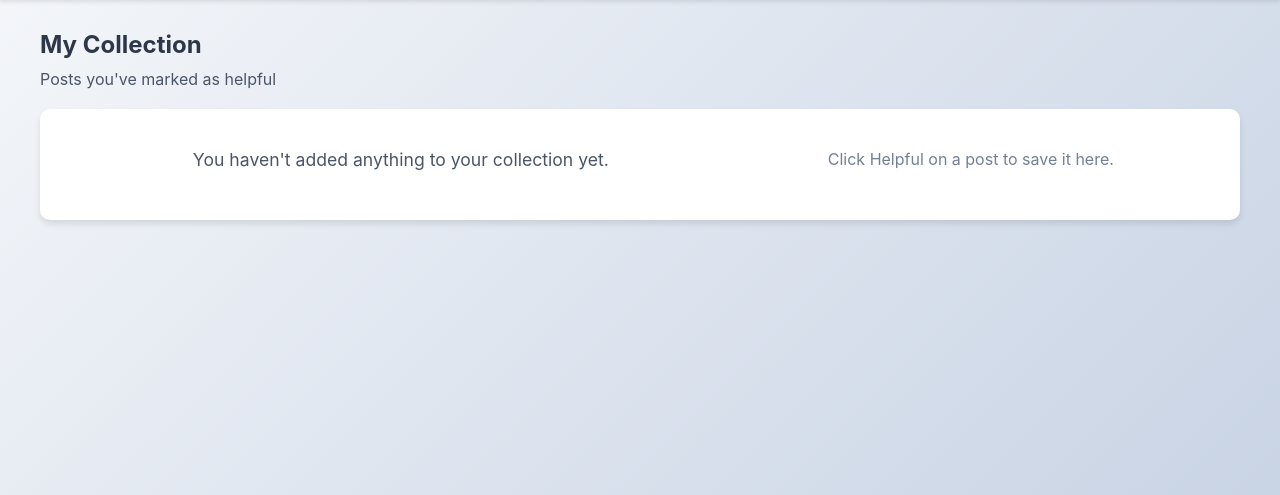
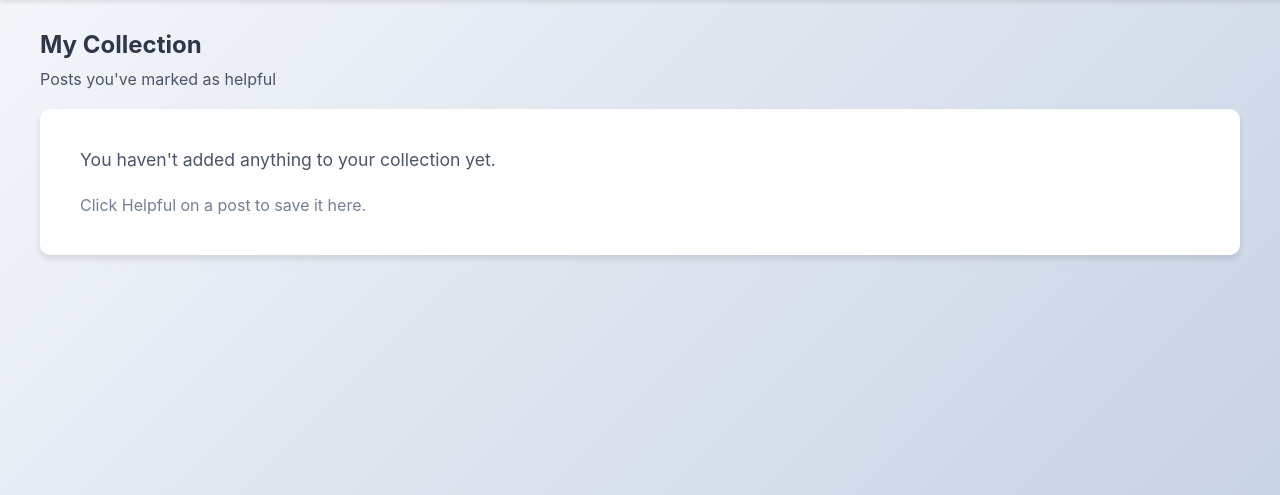
Before and after one commit to johnlinp/jokelingo, a Django app: page /me/collection/ in a window 1280 px wide. Shown: the part 75-570 px from the top of the page. Run offline with Django 4.2, Linux system fonts and the light colour scheme; the visitor is signed in with stand-in values (Sample User, id 1); data comes from the database, SQL or seed files in the repository; data that the repository does not hold is empty.

Commit message:
Update layout for empty collections

```diff
--- a/static/css/style.css
+++ b/static/css/style.css
@@ -494,12 +494,22 @@ body {
     outline-offset: 3px;
 }
 
+.post-card--empty-state {
+    display: flex;
+    flex-direction: column;
+    align-items: center;
+}
+
 @media (min-width: 769px) {
     .post-card {
         display: grid;
         grid-template-columns: minmax(0, 1.4fr) minmax(280px, 1fr);
         gap: 15px 20px;
         align-items: start;
+    }
+
+    .post-card--empty-state {
+        display: flex;
     }
 }
 
--- a/static/js/my_collection.js
+++ b/static/js/my_collection.js
@@ -60,7 +60,7 @@ function initMyCollectionPage(config) {
                 if (!append) {
                     // Show empty state
                     postsContainer.innerHTML = `
-                        <div class="post-card" style="text-align: center; padding: 40px;">
+                        <div class="post-card post-card--empty-state" style="text-align: center; padding: 40px;">
                             <p style="font-size: 1.1em; color: #4a5568; margin-bottom: 10px;">
                                 ${t('You haven\'t added anything to your collection yet.')}
                             </p>
```
